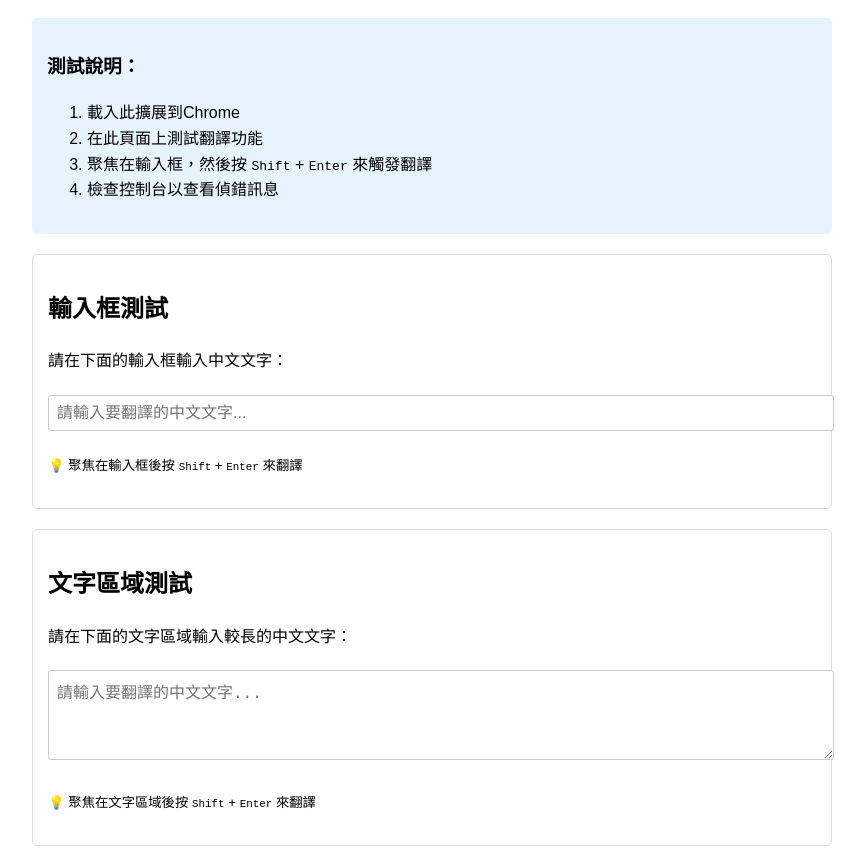
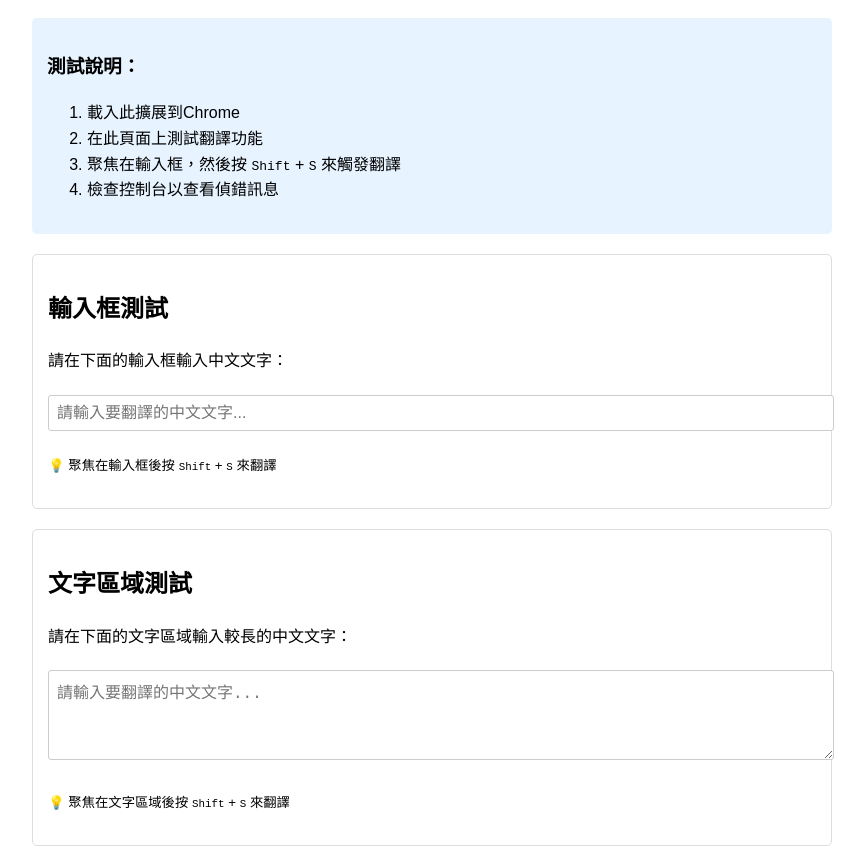
Before and after one commit to Poseidoncode/Bridge, a browser extension: page test-translation.html in a window 1280 px wide. Shown: the part 96-952 px from the top of the page, without its empty margins (208-1073 px from the left). Drawn offline with Linux system fonts and the light colour scheme.

Commit message:
Updates translation trigger to Shift+S instead of Shift+Enter
Aligns keyboard shortcut for triggering translation with Shift+S
to avoid conflicts with default Enter behavior and improve usability.
Updates related UI instructions, hints, and logs for consistency.

```diff
--- a/test-translation.html
+++ b/test-translation.html
@@ -59,7 +59,7 @@
         <ol>
             <li>載入此擴展到Chrome</li>
             <li>在此頁面上測試翻譯功能</li>
-            <li>聚焦在輸入框，然後按 <kbd>Shift</kbd> + <kbd>Enter</kbd> 來觸發翻譯</li>
+            <li>聚焦在輸入框，然後按 <kbd>Shift</kbd> + <kbd>S</kbd> 來觸發翻譯</li>
             <li>檢查控制台以查看偵錯訊息</li>
         </ol>
     </div>
@@ -68,14 +68,14 @@
         <h2>輸入框測試</h2>
         <p>請在下面的輸入框輸入中文文字：</p>
         <input type="text" id="testInput" placeholder="請輸入要翻譯的中文文字...">
-        <p><small>💡 聚焦在輸入框後按 <kbd>Shift</kbd> + <kbd>Enter</kbd> 來翻譯</small></p>
+        <p><small>💡 聚焦在輸入框後按 <kbd>Shift</kbd> + <kbd>S</kbd> 來翻譯</small></p>
     </div>
 
     <div class="test-section">
         <h2>文字區域測試</h2>
         <p>請在下面的文字區域輸入較長的中文文字：</p>
         <textarea id="testTextarea" rows="4" placeholder="請輸入要翻譯的中文文字..."></textarea>
-        <p><small>💡 聚焦在文字區域後按 <kbd>Shift</kbd> + <kbd>Enter</kbd> 來翻譯</small></p>
+        <p><small>💡 聚焦在文字區域後按 <kbd>Shift</kbd> + <kbd>S</kbd> 來翻譯</small></p>
     </div>
 
     <div class="test-section">
@@ -127,11 +127,11 @@
 
         // 監聽輸入框焦點事件來顯示提示
         document.getElementById('testInput').addEventListener('focus', function() {
-            console.log('🔍 輸入框已聚焦，按 Shift + Enter 來翻譯');
+            console.log('🔍 輸入框已聚焦，按 Shift + S 來翻譯');
         });
 
         document.getElementById('testTextarea').addEventListener('focus', function() {
-            console.log('🔍 文字區域已聚焦，按 Shift + Enter 來翻譯');
+            console.log('🔍 文字區域已聚焦，按 Shift + S 來翻譯');
         });
 
         // 檢查擴展狀態
--- a/translationgummy-extension/package.json
+++ b/translationgummy-extension/package.json
@@ -8,7 +8,7 @@
     "build": "vite build && node ./scripts/copy-content-css.js",
     "preview": "vite preview",
     "generate-icons": "node generate-icons.js",
-    "package": "npm run generate-icons && npm run build",
+    "package": "npm run build && node generate-icons.js icon-source.png",
     "check": "svelte-check --tsconfig ./tsconfig.app.json && tsc -p tsconfig.node.json"
   },
   "devDependencies": {
--- a/translationgummy-extension/src/content.ts
+++ b/translationgummy-extension/src/content.ts
@@ -13,9 +13,9 @@ document.addEventListener('focusin', (event) => {
   }
 });
 
-// Listen for keyboard events, trigger translation on Shift+Enter
+// Listen for keyboard events, trigger translation on Shift+S
 document.addEventListener('keydown', async (event) => {
-  if (event.key === 'Enter' && event.shiftKey && activeElement) {
+  if (event.key === 'S' && event.shiftKey && activeElement) {
     event.preventDefault(); // Prevent default newline behavior
 
     const originalText = activeElement.isContentEditable ? activeElement.innerText : activeElement.value;
```
